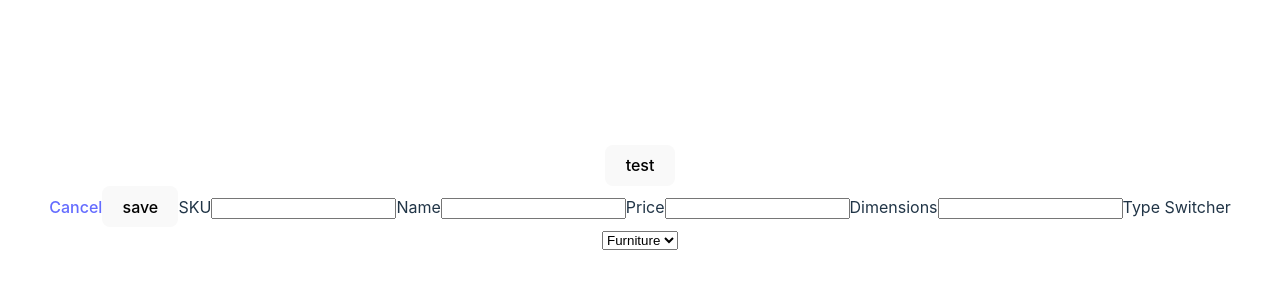
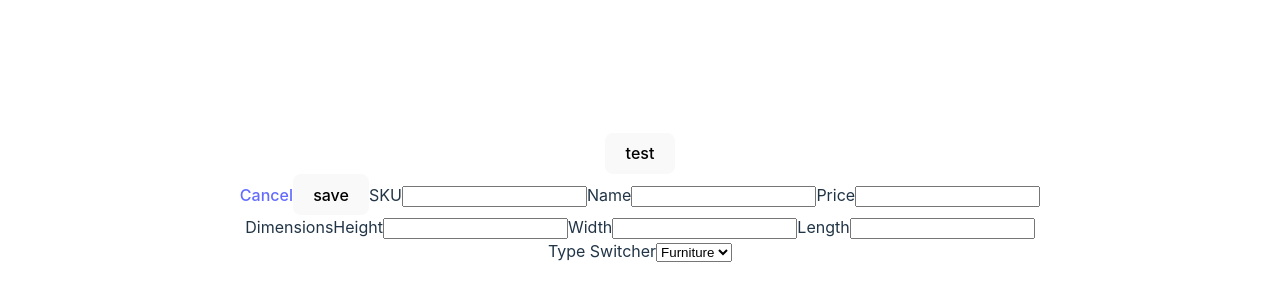
Before and after one commit to Jinpai666/Product-List-App, a React (Vite) app: page /add-product in a window 1280 px wide. Shown: the part 202-502 px from the top of the page. Built offline with nearby package versions, Linux system fonts and the light colour scheme; no server answers.

Commit message:
add new product form fix

```diff
--- a/src/components/ListItem.jsx
+++ b/src/components/ListItem.jsx
@@ -3,6 +3,9 @@ import React from 'react';
 const ListItem = ({item}) => {
     return (
         <div>
+                <label>
+                    <input type="checkbox" className="delete-checkbox"/>
+                </label>
                 <div>{item.SKU}</div>
                 <div>{item.name}</div>
                 <div>{item.price}</div>
--- a/src/pages/AddProduct/AddProduct.jsx
+++ b/src/pages/AddProduct/AddProduct.jsx
@@ -1,19 +1,24 @@
-import React, {useEffect, useRef, useState} from 'react';
-import './AddProduct.scss'
+import React, {useEffect, useRef, useState} from "react";
+import "./AddProduct.scss"
 import {Link, useNavigate} from "react-router-dom";
 import {getData, sendData} from "../../utils/api.js";
 
 
 function AddProduct() {
 
-    const [type, setType] = useState('furniture');
+    const [type, setType] = useState("furniture");
     const [formData, setFormData] = useState({});
+    const [isFurniture, setIsFurniture] = useState(true);
 
-    const skuRef = useRef('');
-    const nameRef = useRef('');
-    const priceRef = useRef('');
-    const typeRef = useRef('');
-    const uniqueRef = useRef('');
+    const skuRef = useRef("");
+    const nameRef = useRef("");
+    const priceRef = useRef("");
+    const typeRef = useRef("");
+    const uniqueRef = useRef("");
+    const heightRef = useRef("");
+    const widthRef = useRef("");
+    const lengthRef = useRef("");
+
 
     const navigate = useNavigate();
 
@@ -23,32 +28,47 @@ function AddProduct() {
 
 
     const handleTypeChange = (e) => {
-        setType(e.target.value);
+        const target = e.target.value
+        setType(target);
+        target === 'furniture'
+            ? setIsFurniture(true)
+            : setIsFurniture(false)
     }
     const handleSave = (e) => {
+        let newItem;
         e.preventDefault()
-        const newList = [...formData, {
-            SKU: skuRef.current.value,
-            name: nameRef.current.value,
-            price: priceRef.current.value,
-            unique: uniqueRef.current.value,
-            type: typeRef.current.value,
-        }];
+        isFurniture
+            ? newItem =  {
+                SKU: skuRef.current.value,
+                name: nameRef.current.value,
+                price: priceRef.current.value,
+                unique: `${heightRef.current.value}x${widthRef.current.value}x${lengthRef.current.value}`,
+                type: typeRef.current.value,
+            }
+            : newItem =  {
+                SKU: skuRef.current.value,
+                name: nameRef.current.value,
+                price: priceRef.current.value,
+                unique: uniqueRef.current.value,
+                type: typeRef.current.value,
+            };
+        const newList = [...formData, newItem];
         sendData(newList)
         navigate("/")
     }
 
     return (
         <>
-            <button onClick={()=>console.log(formData)}>test</button>
-            <form>
+            <button onClick={() => console.log(formData)}>test</button>
+            <form id="#product_form">
                 <Link to="/">Cancel</Link>
                 <button onClick={handleSave}>save</button>
 
                 <label>
                     SKU
                     <input
-                        name={'SKU'}
+                        id="sku"
+                        name="SKU"
                         type="text"
                         maxLength={8}
                         ref={skuRef}
@@ -58,7 +78,8 @@ function AddProduct() {
                 <label>
                     Name
                     <input
-                        name={'name'}
+                        id="name"
+                        name="name"
                         type="text"
                         ref={nameRef}
                     />
@@ -67,34 +88,60 @@ function AddProduct() {
                 <label>
                     Price
                     <input
-                        name={'price'}
+                        id="price"
+                        name="price"
                         type="text"
                         ref={priceRef}
                     />
                 </label>
 
-                {type === 'furniture' && <label>
+                {type === "furniture" && <div>
                     Dimensions
+                    <label>
+                        Height
+                        <input
+                            id="height"
+                            name="dimensions"
+                            type="text"
+                            ref={heightRef}
+                        />
+                    </label>
+                    <label>
+                        Width
+                        <input
+                            id="width"
+                            name="dimensions"
+                            type="text"
+                            ref={widthRef}
+                        />
+                    </label>
+                    <label>
+                        Length
+                        <input
+                            id="length"
+                            name="dimensions"
+                            type="text"
+                            ref={lengthRef}
+                        />
+                    </label>
+
+                </div>}
+
+                {type === "book" && <label>
+                    Weight
                     <input
-                        name='dimensions'
+                        id="weight"
+                        name="weight"
                         type="text"
                         ref={uniqueRef}
                     />
                 </label>}
 
-                {type === 'book' && <label>
-                    Weight
-                    <input
-                        name='weight'
-                        type="text"
-                        ref={uniqueRef}
-                    />
-                </label>}
-
-                {type === 'dvd' && <label>
+                {type === "dvd" && <label>
                     Size
                     <input
-                        name='size'
+                        id="size"
+                        name="size"
                         type="text"
                         ref={uniqueRef}
 
@@ -104,7 +151,8 @@ function AddProduct() {
                 <label>
                     Type Switcher
                     <select
-                        name={'type'}
+                        id="productType"
+                        name="type"
                         ref={typeRef}
                         onChange={handleTypeChange}
                     >
--- a/src/pages/ProductList/ProductList.jsx
+++ b/src/pages/ProductList/ProductList.jsx
@@ -7,12 +7,12 @@ import {getData} from "../../utils/api.js";
 
 function ProductList(props) {
     const [listItems, setListItems] = useState([]) ;
-    const [formData, setFormData] = useState({});
+    const [formData, setFormData] = useState([]);
 
 
     useEffect(() => {
         getData(setFormData);
-    }, [])
+    }, [formData])
 
     return (
         <>
@@ -20,7 +20,7 @@ function ProductList(props) {
                 <h1>Product List</h1>
                 <div>
                     <Link to="/add-product">ADD</Link>
-                    <button onClick={()=>console.log('yeet')} id="delete-product-btn">MASS DELETE</button>
+                    <button onClick={()=>console.log(formData)} id="delete-product-btn">MASS DELETE</button>
                 </div>
                 <div>
                     { formData?.map((item, idx)=>
```
